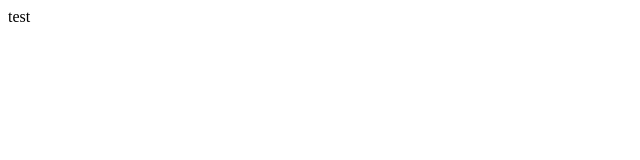
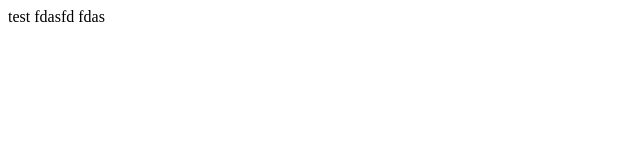
Before and after one commit to riedmann/2023_2cWI, a plain HTML site: page 03_Position/index.html in a window 1280 px wide. Shown: the full height of the page, 0-640 px from the left. Drawn offline with Linux system fonts and the light colour scheme.

Commit message:
03_Position_finished

```diff
--- a/03_Position/index.html
+++ b/03_Position/index.html
@@ -7,5 +7,7 @@
 </head>
 <body>
     test
+    fdasfd
+    fdas
 </body>
 </html>
```
